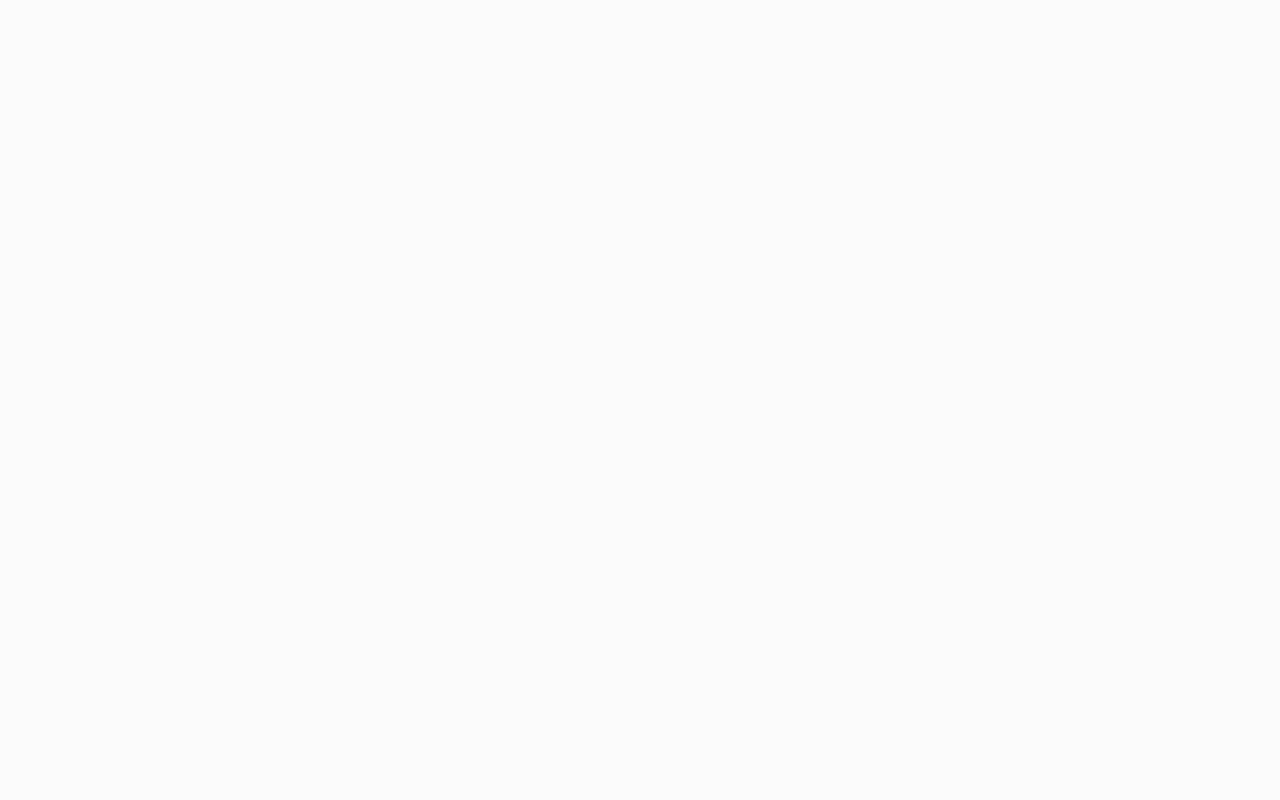
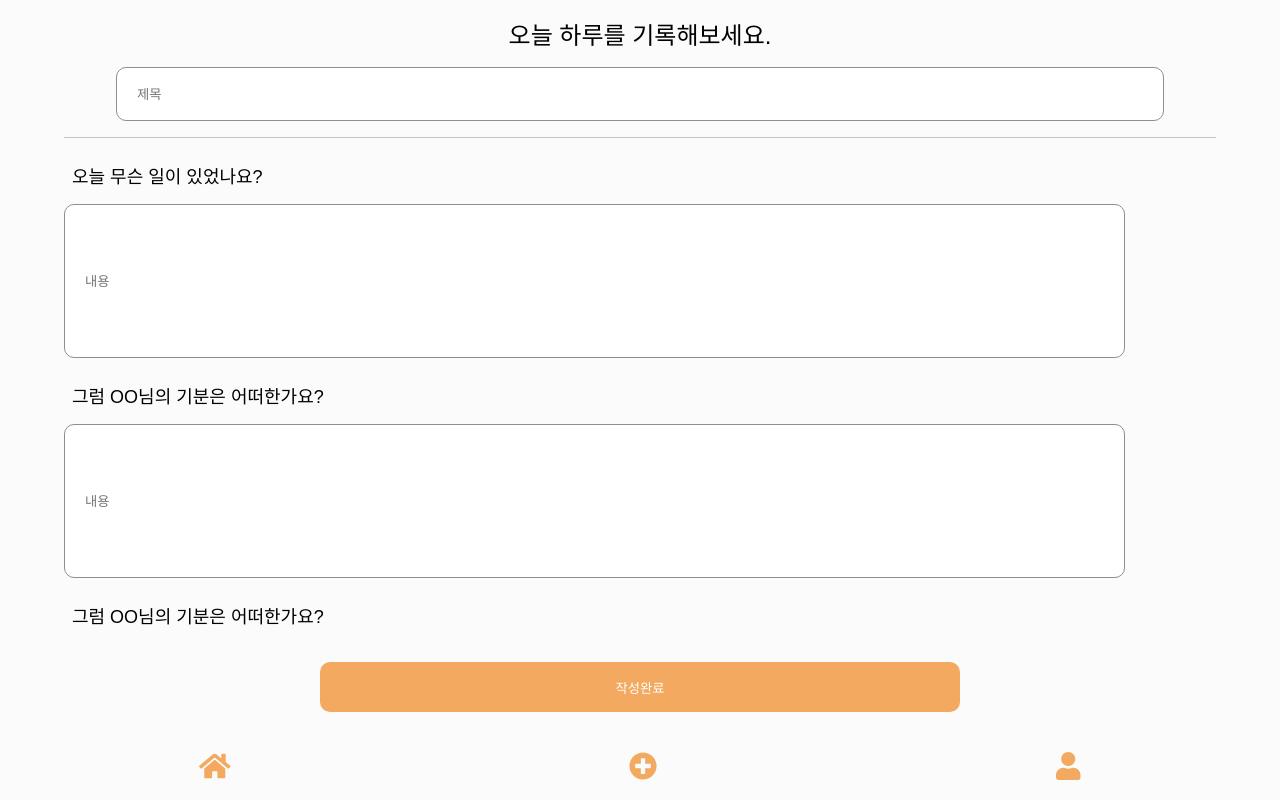
Before and after one commit to ATEAM-dAIz/daiz-front, a React (Create React App) app: page /writing in a window 1280 px wide. Built offline with nearby package versions, Linux system fonts and the light colour scheme; a web font is replaced by a local one.

Commit message:
Feat: add writing page

```diff
--- a/src/App.js
+++ b/src/App.js
@@ -5,6 +5,7 @@ import "./App.scss";
 import Login from "./pages/Login";
 import Signup from "./pages/Signup";
 import Main from "./pages/Main";
+import Writing from "./pages/Writing";
 
 function App() {
   return (
@@ -13,6 +14,7 @@ function App() {
         <Route exact path="/" component={Login} />
         <Route path="/signup" component={Signup} />
         <Route path="/main" component={Main} />
+        <Route path="/writing" component={Writing} />
       </div>
     </BrowserRouter>
   );
--- /dev/null
+++ b/src/pages/Writing.jsx
@@ -0,0 +1,69 @@
+import React from "react";
+
+import styles from "./Writing.module.scss";
+import Navigation from "./../components/Navigation";
+
+const Writing = () => {
+  return (
+    <div className={styles.container}>
+      <h1>오늘 하루를 기록해보세요.</h1>
+      <form>
+        <input
+          name="title"
+          type="text"
+          placeholder="제목"
+          required
+          className="input-writing--title"
+        />
+        <hr />
+        <div className={styles.wrapper}>
+          <h2>오늘 무슨 일이 있었나요?</h2>
+          <input
+            name="title"
+            type="text"
+            placeholder="내용"
+            required
+            className="input-writing"
+          />
+          <h2>그럼 OO님의 기분은 어떠한가요?</h2>
+          <input
+            name="title"
+            type="text"
+            placeholder="내용"
+            required
+            className="input-writing"
+          />
+          <h2>그럼 OO님의 기분은 어떠한가요?</h2>
+          <input
+            name="title"
+            type="text"
+            placeholder="내용"
+            required
+            className="input-writing"
+          />
+          <h2>그럼 OO님의 기분은 어떠한가요?</h2>
+          <input
+            name="title"
+            type="text"
+            placeholder="내용"
+            required
+            className="input-writing"
+          />
+          <h2>그럼 OO님의 기분은 어떠한가요?</h2>
+          <input
+            name="title"
+            type="text"
+            placeholder="내용"
+            required
+            className="input-writing"
+          />
+        </div>
+
+        <button className="btn-writing">작성완료</button>
+      </form>
+      <Navigation />
+    </div>
+  );
+};
+
+export default Writing;
--- /dev/null
+++ b/src/pages/Writing.module.scss
@@ -0,0 +1,43 @@
+.container {
+  height: 100%;
+  margin-top: 16px;
+
+  * {
+    font-weight: normal;
+  }
+  input {
+    margin: 0;
+  }
+
+  h1 {
+    margin: 0 0 16px 0;
+    font-size: 24px;
+    text-align: center;
+  }
+  form {
+    display: flex;
+    flex-direction: column;
+    align-items: center;
+  }
+  hr {
+    width: 90%;
+    height: 1px;
+    margin: 16px 0 0 0;
+    background-color: #c4c4c4;
+    border: 0;
+  }
+  h2 {
+    margin: 24px 0 16px 8px;
+    font-size: 18px;
+  }
+
+  button {
+    margin-top: 24px;
+  }
+}
+
+.wrapper {
+  width: 90%;
+  height: 500px;
+  overflow-y: auto;
+}
```
